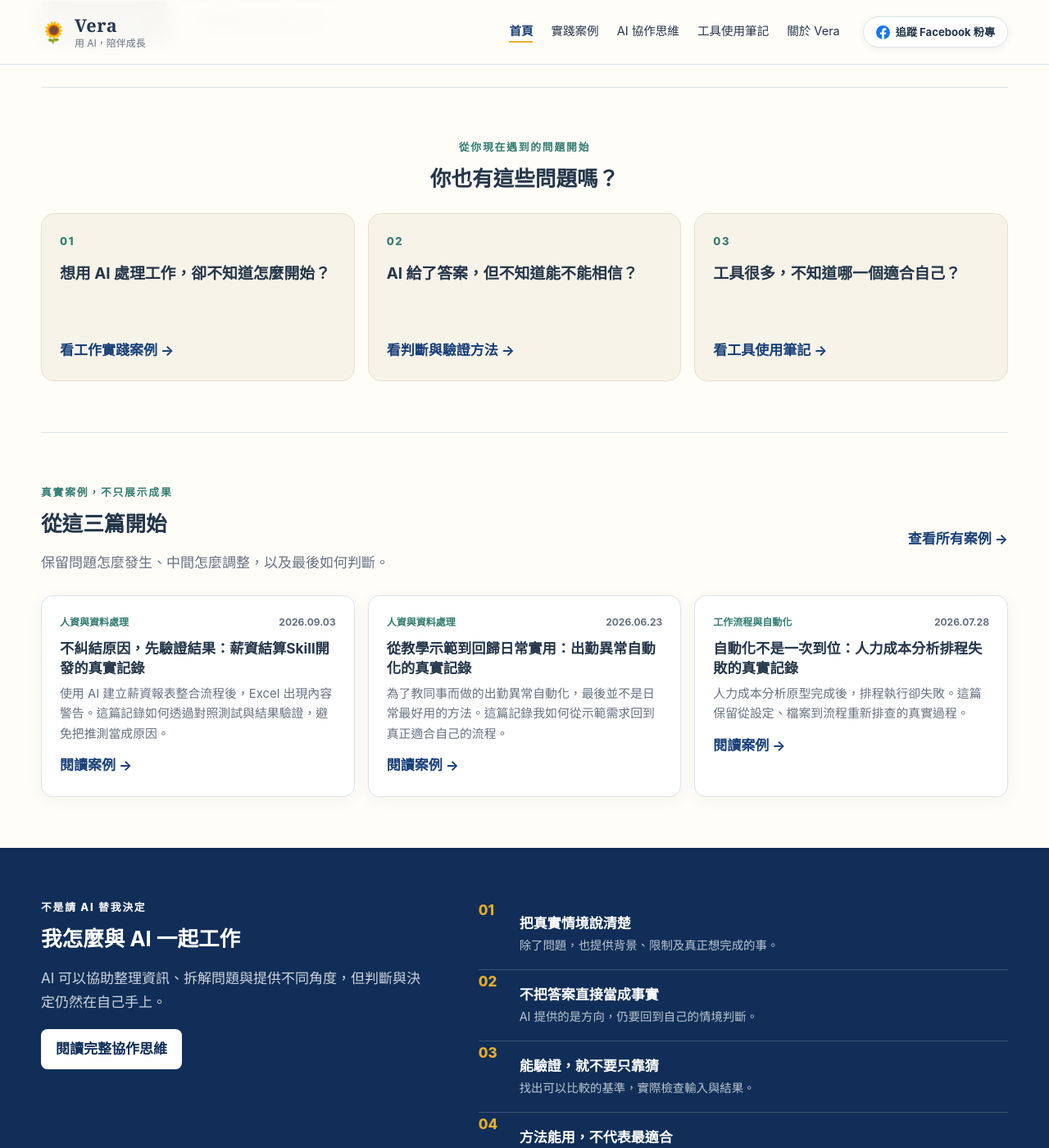
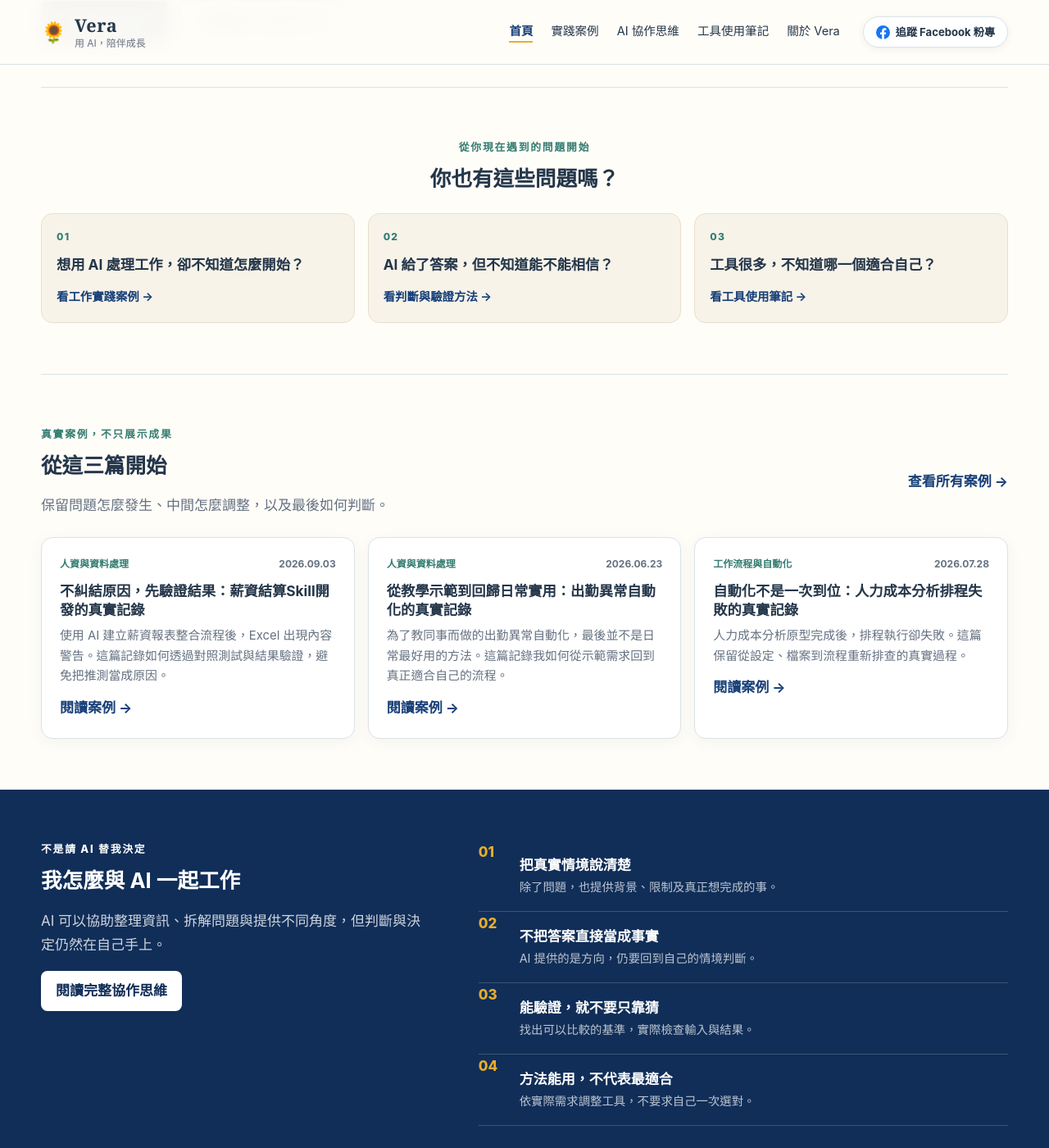
Before and after one commit to Vera-With-AI/Vera-With-AI.github.io, a Jekyll site: the page built from index.md, in a window 1280 px wide and 1400 px high, scrolled down 526 px. Shown: the whole window at 82% size. Built offline with Jekyll 4.4.1, drawn with Linux system fonts in a browser that asks for light colours.

Commit message:
縮小首頁問題卡片

```diff
--- a/_config.yml
+++ b/_config.yml
@@ -12,7 +12,7 @@ collections:
 
 markdown: kramdown
 
-css_version: 32
+css_version: 33
 
 exclude:
   - _templates
--- a/assets/css/style.css
+++ b/assets/css/style.css
@@ -66,11 +66,11 @@ h3 { font-size: 1.08rem; }
 .section-intro { max-width: 680px; margin-top: 0; color: var(--muted); }
 .problem-section { text-align: center; }
 .problem-grid, .featured-grid { display: grid; grid-template-columns: repeat(3, 1fr); gap: 16px; margin-top: 24px; text-align: left; }
-.problem-card { display: flex; flex-direction: column; min-height: 205px; padding: 22px; color: var(--text); background: var(--cream); border: 1px solid #e8e0ce; border-radius: 16px; text-decoration: none; transition: transform .2s ease, box-shadow .2s ease; }
+.problem-card { display: flex; flex-direction: column; min-height: 0; padding: 18px; color: var(--text); background: var(--cream); border: 1px solid #e8e0ce; border-radius: 14px; text-decoration: none; transition: transform .2s ease, box-shadow .2s ease; }
 .problem-card:hover, .article-card:hover { transform: translateY(-3px); box-shadow: var(--shadow); }
-.problem-card h3 { margin: 16px 0; font-size: 1.18rem; }
-.problem-card .text-link { margin-top: auto; }
-.card-index { color: var(--teal); font-weight: 800; font-size: .82rem; letter-spacing: .12em; }
+.problem-card h3 { margin: 10px 0 14px; font-size: 1.08rem; line-height: 1.55; }
+.problem-card .text-link { margin-top: auto; font-size: .9rem; }
+.card-index { color: var(--teal); font-weight: 800; font-size: .76rem; letter-spacing: .1em; }
 .article-card, .case-card { background: var(--card); border: 1px solid var(--border); border-radius: 14px; padding: 22px; box-shadow: 0 4px 18px rgba(29, 50, 73, .05); transition: transform .2s ease, box-shadow .2s ease; }
 .article-card h3, .case-card h3 { margin: 10px 0 8px; }
 .article-card h3 a, .case-card h3 a { color: var(--text); text-decoration: none; }
@@ -170,7 +170,7 @@ h3 { font-size: 1.08rem; }
   .home-hero-image { max-height: 360px; object-fit: cover; }
   .home-section { padding: 44px 0; }
   .problem-grid, .featured-grid, .case-list, .topic-grid, .mini-grid { grid-template-columns: 1fr; }
-  .problem-card { min-height: 170px; }
+  .problem-card { min-height: 0; }
   .principles-section { grid-template-columns: 1fr; gap: 28px; }
   .latest-item { grid-template-columns: 86px 1fr 18px; gap: 12px; }
   .latest-topic { grid-column: 2; grid-row: 1; }
@@ -198,7 +198,10 @@ h3 { font-size: 1.08rem; }
   .post-header h1 { font-size: 1.8rem; }
   .button-row .button { width: 100%; }
   .about-strip { grid-template-columns: 1fr; }
-  .problem-card { min-height: 0; padding: 18px; }
+  .problem-grid { gap: 10px; margin-top: 18px; }
+  .problem-card { padding: 14px; }
+  .problem-card h3 { margin: 8px 0 10px; font-size: 1rem; }
+  .problem-card .text-link { font-size: .84rem; }
   .article-card, .case-card, .tool-guidance, .next-step, .post-end { padding: 18px; }
 }
 
```
